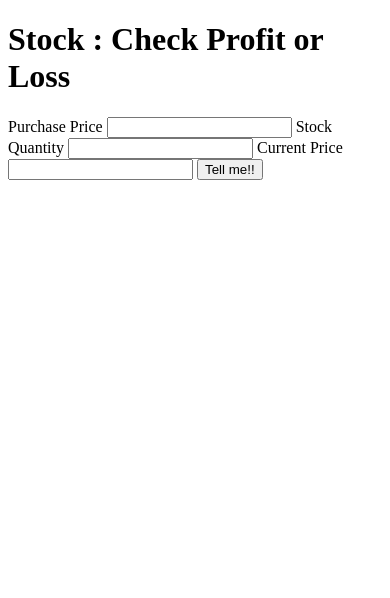
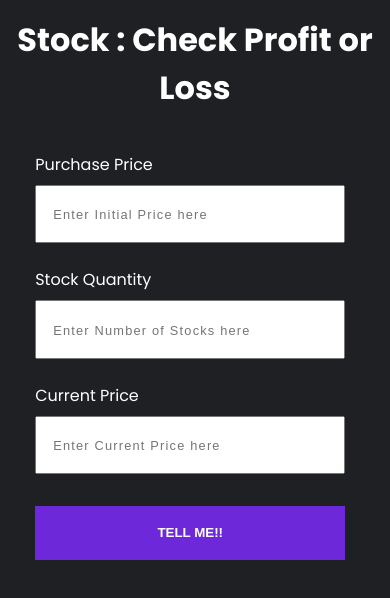
Before and after one commit to anuj-kumary/stockProfitLoss, a plain HTML site: page index.html in a window 390 px wide. Drawn offline with Linux system fonts and the light colour scheme.

Commit message:
fix : mobile UI

```diff
--- a/index.html
+++ b/index.html
@@ -10,17 +10,18 @@
 </head>
 
 <body>
+    <h1 class="heading">Stock : Check Profit or Loss</h1>
     <main>
-        <h1 class="heading">Stock : Check Profit or Loss</h1>
+        <div class="emotion">
         <label for="purchase-price">Purchase Price</label>
-        <input type="number" id="purchase-price" />
+        <input type="number" id="purchase-price" placeholder="Enter Initial Price here" />
         <label for="stock-quantity">Stock Quantity</label>
-        <input type="number" id="stock-quantity" />
+        <input type="number" id="stock-quantity" placeholder="Enter Number of Stocks here" />
         <label for="current-price">Current Price</label>
-        <input type="number" id="current-price" />
+        <input type="number" id="current-price" placeholder="Enter Current Price here" />
         <button id="check-btn">Tell me!!</button>
         <div id="output"></div>
-        <div class="emotion"></div>
+    </div>
     </main>
 
 
--- a/index.js
+++ b/index.js
@@ -3,6 +3,7 @@ const stockQty = document.querySelector("#stock-quantity");
 const currPrice = document.querySelector("#current-price");
 const checkBtn = document.querySelector("#check-btn");
 const output = document.querySelector('#output');
+const emotion = document.querySelector('.emotion')
 
 function calculateProfitAndLoss() {
     let CP = purchasePrice.value;
@@ -17,20 +18,29 @@ function calculateProfitAndLoss() {
             if (CP > SP) {
                 const loss = (CP - SP) * Qty;
                 const lossPerc = ((CP - SP) * 100) / CP;
-                output.innerText = `You loss is ${loss} and loss Percentage ${lossPerc}% `;
+                output.style.display = 'block'
+                output.innerHTML = `<div style = "border :2px solid #DC2626;width:97%; text-align: center; padding: 1rem .3rem;">
+                Your loss is ${loss} and loss Percentage ${lossPerc}% </div>`;
+                emotion.classList.add('sadTheme')
             }
             //profit
             else if (SP > CP) {
                 const profit = (SP - CP) * Qty;
                 const profitPerc = ((SP - CP) * 100) / CP;
-                output.innerText = `Yay!! Your Profit is ${profit} and profit Percentage is ${profitPerc}`;
+                output.style.display = 'block'
+                emotion.classList.add('happyTheme')
+                output.innerHTML = `<div style = "border :2px solid #6D28D9; width:97%; text-align: center; padding: 1rem .3rem;"> Yay!! Your Profit is ${profit} and profit Percentage is ${profitPerc}%</div>`;
+
             } else {
+                output.style.display = 'block'
                 output.innerText = "No Pain No Gain :)";
             }
         } else {
-            output.innerText = "Please enter value greter then 0";
+            output.style.display = 'block'
+            output.innerText = "Please enter valid value";
         }
     } else {
+        output.style.display = 'block'
         output.innerText =
             "Please enter values greater than 0 only numbers are allowed in above fields";
     }
--- a/style.css
+++ b/style.css
@@ -0,0 +1,61 @@
+@import url(https://fonts.googleapis.com/css?family=Poppins:100,100italic,200,200italic,300,300italic,regular,italic,500,500italic,600,600italic,700,700italic,800,800italic,900,900italic);
+*{
+    margin: 0%;
+    padding: 0%;
+    box-sizing: border-box;
+}
+body{
+    width: 100%;
+    background-color: #1e2024;
+    color: #fff;
+    font-family: 'Poppins', sans-serif;
+}
+.heading{
+    text-align: center;
+    margin: 1rem 0;
+}
+main{
+    width: 100%;
+    max-width: 800px;
+    margin: auto;
+    padding: 0 1.2rem;
+}
+.emotion{
+    padding: 1rem;
+}
+label{
+    display: block;
+    padding: .5rem 0;
+}
+::placeholder{
+    font-weight: 500;
+    font-size: .8rem;
+    letter-spacing: 1.2px;
+}
+input{
+    padding: 1.2rem 1rem;
+    font-size: 0.9rem;
+    width: 97%;
+    margin-bottom: 1rem;
+}
+button{
+    border: none;
+    font-weight: 700;
+    padding: 1.2rem;
+    text-transform: uppercase;
+    cursor: pointer;
+    width: 97%;
+    background-color: #6D28D9;
+    margin: 1rem 0;
+    color: #fff;
+    cursor: pointer;
+}
+.happyTheme{
+    background-image: url('./images/confetti.gif');
+    background-size: 100% 100%;
+    background-repeat: no-repeat;
+}
+.sadTheme{
+    background-image: url('./images/sad.gif');
+    background-size: 100% 100%;
+}
```
Also changed, not shown: images/sad.gif (added).
